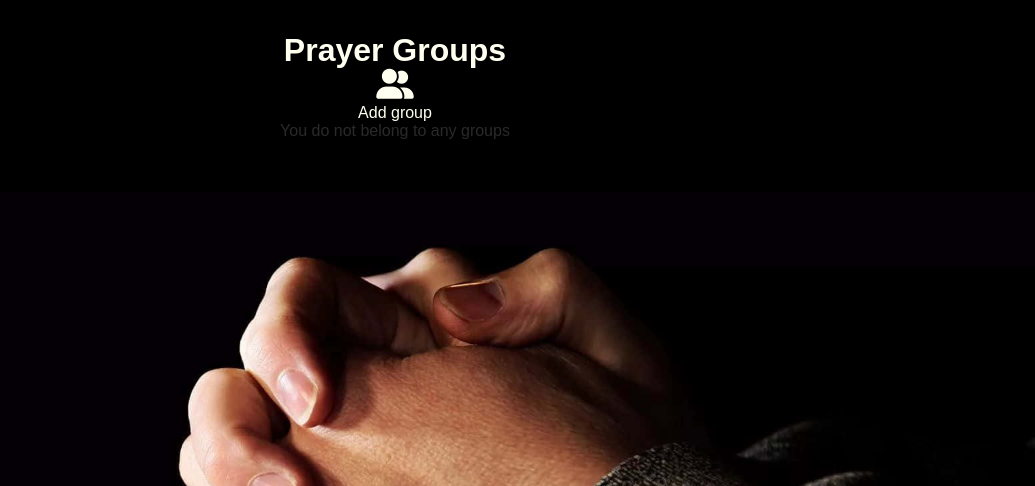
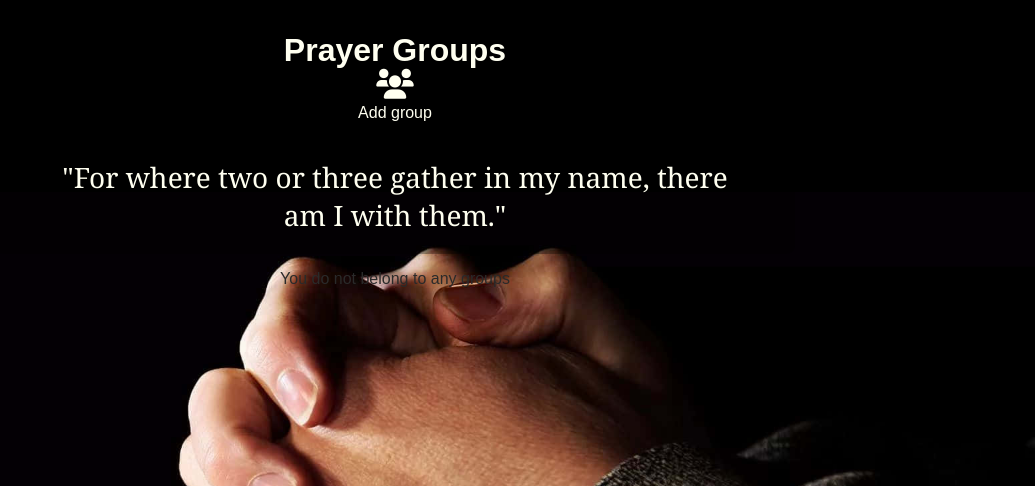
Before and after one commit to stephenlindstrom/prayer_warrior, a Django app: page /app/group-prayers/ in a window 1280 px wide. Shown: the part 80-566 px from the top of the page, without its empty margins (245-1280 px from the left). Run offline with Django 5.2, Linux system fonts and the light colour scheme; the visitor is signed in with stand-in values (Sample User, id 1).

Commit message:
Add bible verses to group pages and answered page

```diff
--- a/app/static/app/base.css
+++ b/app/static/app/base.css
@@ -48,6 +48,33 @@ h1 {
   margin-top: 5px;
 }
 
+.bible-verse {
+  text-align: center;
+  padding: 20px;
+  margin: 1rem auto;
+  color: var(--secondary-color);
+  max-width: min(500px, 100%);
+  font-size: 1.25rem;
+  font-family: Georgia, 'Times New Roman', Times, serif;
+  background-color: rgba(0, 0, 0, 0.3);
+  border-radius: 8px;
+}
+
+@media (min-width: 876px) {
+  .bible-verse {
+    font-size: 1.5rem;
+    max-width: 700px;
+    padding: 20px 50px;
+  }
+}
+
+@media (min-width: 1200px) {
+  .bible-verse {
+    font-size: 1.75rem;
+    max-width: 800px;
+  }
+}
+
 @media (max-width: 875px) {
   body {
     background-position: bottom 20% center;
--- a/app/templates/app/answered-prayer-list.html
+++ b/app/templates/app/answered-prayer-list.html
@@ -7,6 +7,7 @@
     <div class="header">
         <h1>Answered Prayers</h1>
     </div>
+    <blockquote class="bible-verse">"Ask and it will be given to you; seek and you will find; knock and the door will be opened to you."</blockquote>
     {% if page_obj %}
     {% for answered_prayer in page_obj %}
         <div class="answered-prayer">
--- a/app/templates/app/group-list.html
+++ b/app/templates/app/group-list.html
@@ -8,11 +8,12 @@
         <h1>Prayer Groups</h1>
         <div class="buttons">
             <a href="{% url 'app:create-group' %}" class="add-button">
-              <i class="fa-solid fa-user-group"></i>
+              <i class="fa-solid fa-users"></i>
               <div>Add group</div>
             </a>
         </div>
     </div>
+    <blockquote class="bible-verse">"For where two or three gather in my name, there am I with them."</blockquote>
     {% if page_obj %}
     {% for group in page_obj %}
     <ul class="flex-container">
--- a/app/templates/app/personal-prayer.html
+++ b/app/templates/app/personal-prayer.html
@@ -17,7 +17,7 @@
             </a>
         </div>
     </div>
-    <blockquote>"Do not be anxious about anything, but in every situation, by prayer and petition, with thanksgiving, present your requests to God."</blockquote>
+    <blockquote class="bible-verse">"Do not be anxious about anything, but in every situation, by prayer and petition, with thanksgiving, present your requests to God."</blockquote>
 {% if prayer_request_list %}
     <div class="flex-container">
     {% for prayer_request in page_obj %}
```
Also changed, not shown: app/static/app/group-detail.css (+20 -2 lines), app/static/app/personal-prayer.css (+4 -4 lines), app/templates/app/group-detail.html (+9 -2 lines).
